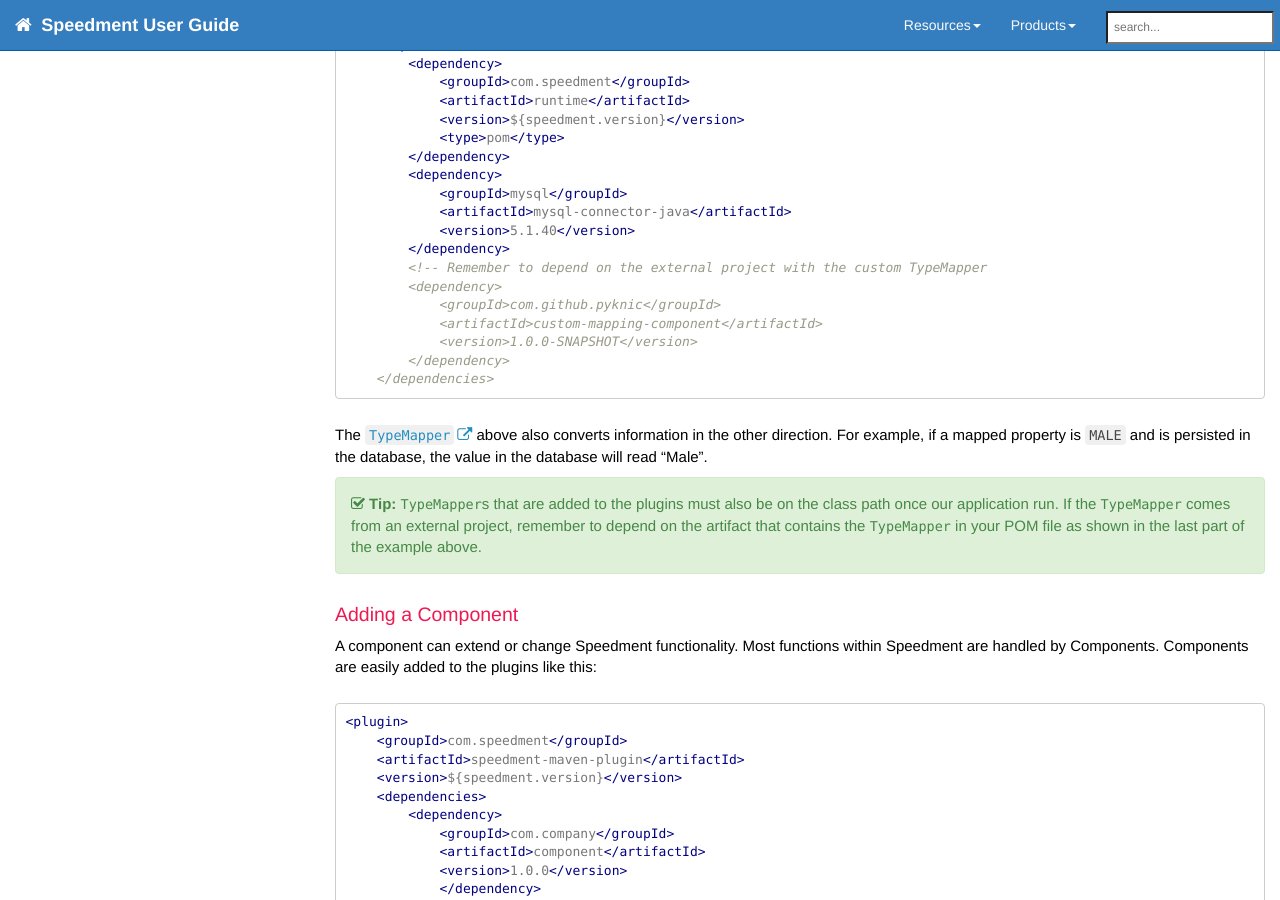
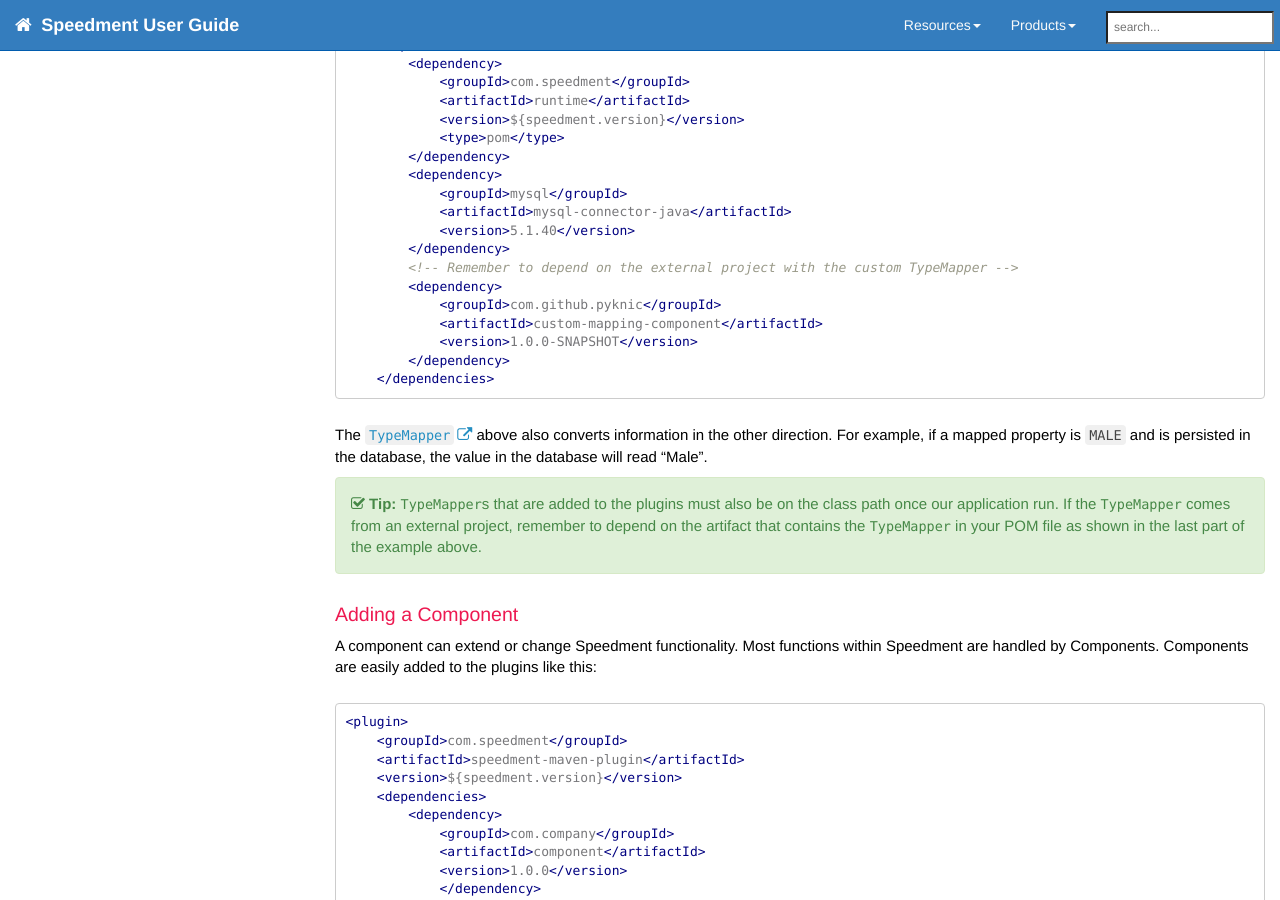
Before and after one commit to speedment/speedment-doc, a Jekyll site: the page built from pages/maven.md, in a window 1280 px wide and 900 px high, scrolled down 5211 px. Built offline with Jekyll 4.4.1, drawn with Linux system fonts in a browser that asks for light colours; nearby versions of some CDN libraries; comment, search, counter and statistics services are not loaded; some of the changed lines change nothing that is shown.

Commit message:
Fix more typos

```diff
--- a/pages/maven.md
+++ b/pages/maven.md
@@ -159,7 +159,7 @@
 " %}
 
 ### Adding a Type Mapper
-{{site.data.javadoc.TypeMapper}}s are used to map a database type to a Java type and vice versa. For example, a `Timestamp` field can  be mapped to the Java type `long` to save memory and reduce the number of objects that are created during execution. Any number of {{site.data.javadoc.TypeMapper}}s can be added to the Maven Targets dynamically and will then be available like any built-in {{site.data.javadoc.TypeMapper}}.
+{{site.data.javadoc.TypeMapper}}s are used to map a database type to a Java type and vice versa. For example, a `Timestamp` field can  be mapped to the Java type `long` to save memory and reduce the number of objects that are created during execution. Any number of `TypeMapper`s can be added to the Maven Targets dynamically and will then be available like any built-in {{site.data.javadoc.TypeMapper}}.
 
 A custom {{site.data.javadoc.TypeMapper}} should be created in a separate project together with a component that is used to install the `TypeMapper` as described in [this tutorial](https://github.com/speedment/speedment/wiki/Tutorial:-Plug-in-a-Custom-TypeMapper)
 
@@ -262,7 +262,7 @@
             <artifactId>mysql-connector-java</artifactId>
             <version>5.1.40</version>
         </dependency>
-        <!-- Remember to depend on the external project with the custom TypeMapper
+        <!-- Remember to depend on the external project with the custom TypeMapper -->
         <dependency>
             <groupId>com.github.pyknic</groupId>
             <artifactId>custom-mapping-component</artifactId>
```
